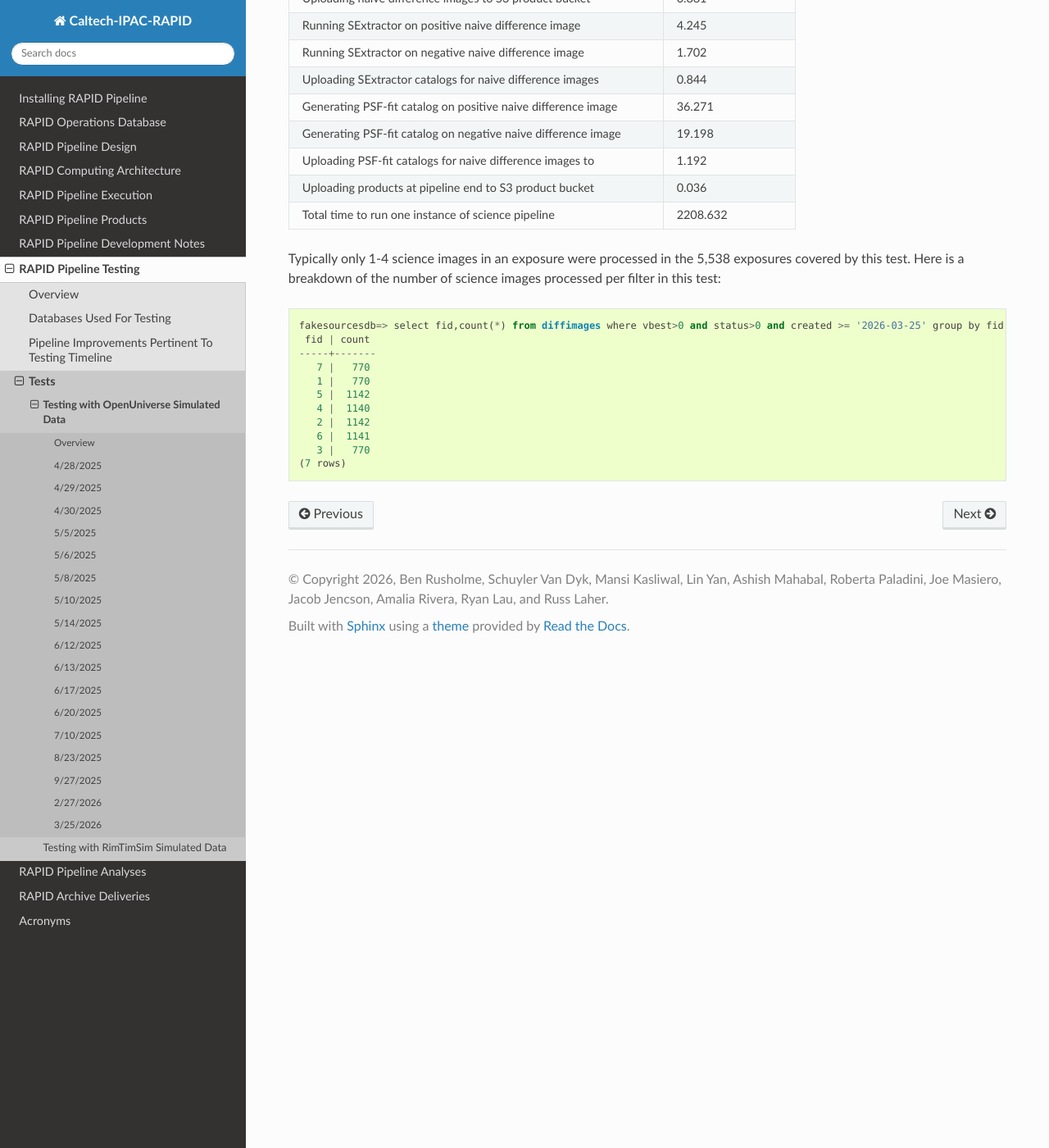
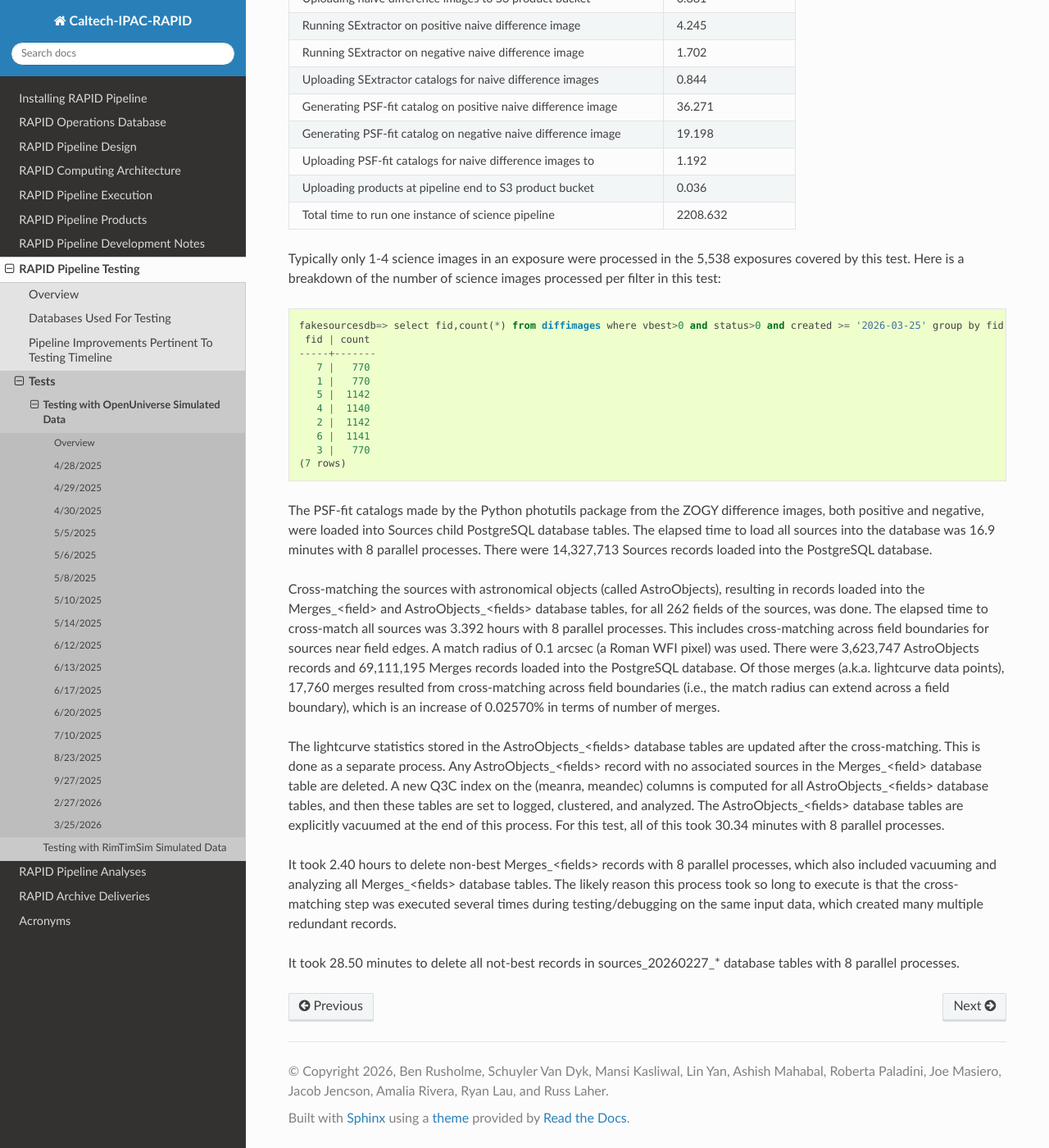
Before and after one commit to Caltech-IPAC/rapid, a Sphinx documentation site: the page built from docs/source/dev/openuniv_tests.rst, in a window 1280 px wide and 1400 px high, scrolled down 36333 px. Shown: the whole window at 82% size. Built offline with Sphinx 7.4.7 and the Read the Docs theme 3.1.0, drawn with Linux system fonts in a browser that asks for light colours.

Commit message:
Completed the description of the 3/25/2026 test.

```diff
--- a/docs/source/dev/openuniv_tests.rst
+++ b/docs/source/dev/openuniv_tests.rst
@@ -1405,3 +1405,36 @@ Here is a breakdown of the number of science images processed per filter in this
        6 |  1141
        3 |   770
     (7 rows)
+
+The PSF-fit catalogs made by the Python photutils package from the ZOGY difference images,
+both positive and negative, were loaded into Sources child PostgreSQL database tables.
+The elapsed time to load all sources into the database was 16.9 minutes with 8 parallel processes.
+There were 14,327,713 Sources records loaded into the PostgreSQL database.
+
+Cross-matching the sources with astronomical objects (called AstroObjects),
+resulting in records loaded into the Merges_<field> and
+AstroObjects_<fields> database tables, for all 262 fields of the sources, was done.
+The elapsed time to cross-match all sources was 3.392 hours with 8 parallel processes.
+This includes cross-matching across field boundaries for sources near field edges.
+A match radius of 0.1 arcsec (a Roman WFI pixel) was used.
+There were 3,623,747 AstroObjects records and 69,111,195 Merges records loaded
+into the PostgreSQL database.  Of those merges (a.k.a. lightcurve data points), 17,760 merges
+resulted from cross-matching across field boundaries (i.e., the match radius can extend
+across a field boundary), which is an increase of 0.02570% in terms of number of merges.
+
+The lightcurve statistics stored in the AstroObjects_<fields> database tables are updated after the
+cross-matching.  This is done as a separate process.  Any AstroObjects_<fields> record with
+no associated sources in the Merges_<field> database table are deleted.
+A new Q3C index on the (meanra, meandec) columns is computed for all AstroObjects_<fields> database tables,
+and then these tables are set to logged, clustered, and analyzed.
+The AstroObjects_<fields> database tables are explicitly vacuumed at the end of this process.
+For this test, all of this took 30.34 minutes with 8 parallel processes.
+
+It took 2.40 hours to delete non-best Merges_<fields> records with 8 parallel processes,
+which also included vacuuming and analyzing all Merges_<fields> database tables.
+The likely reason this process took so long to execute is that the cross-matching step
+was executed several times during testing/debugging on the same input data, which
+created many multiple redundant records.
+
+It took 28.50 minutes to delete all not-best records in sources_20260227_* database tables
+with 8 parallel processes.
```
